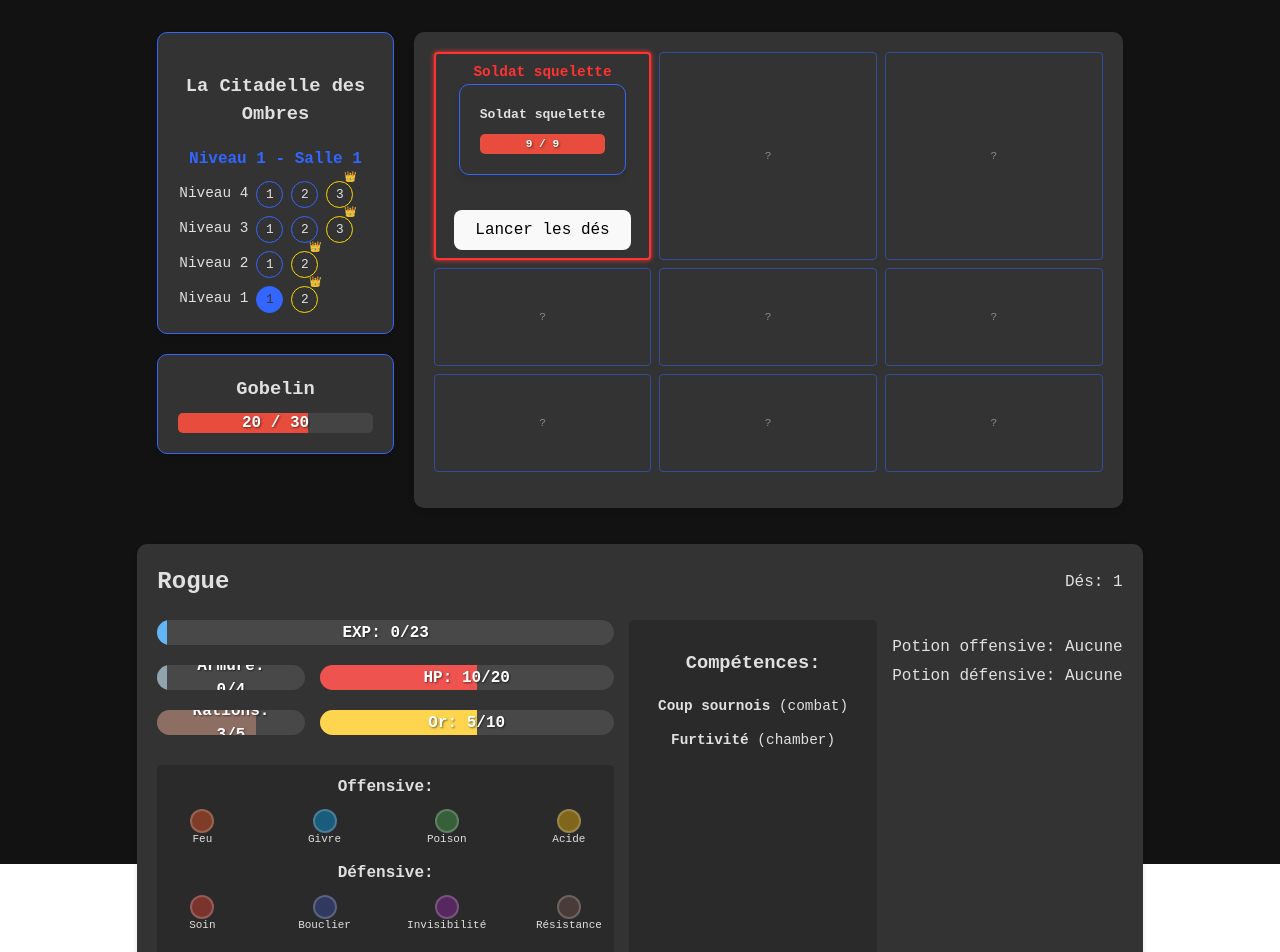
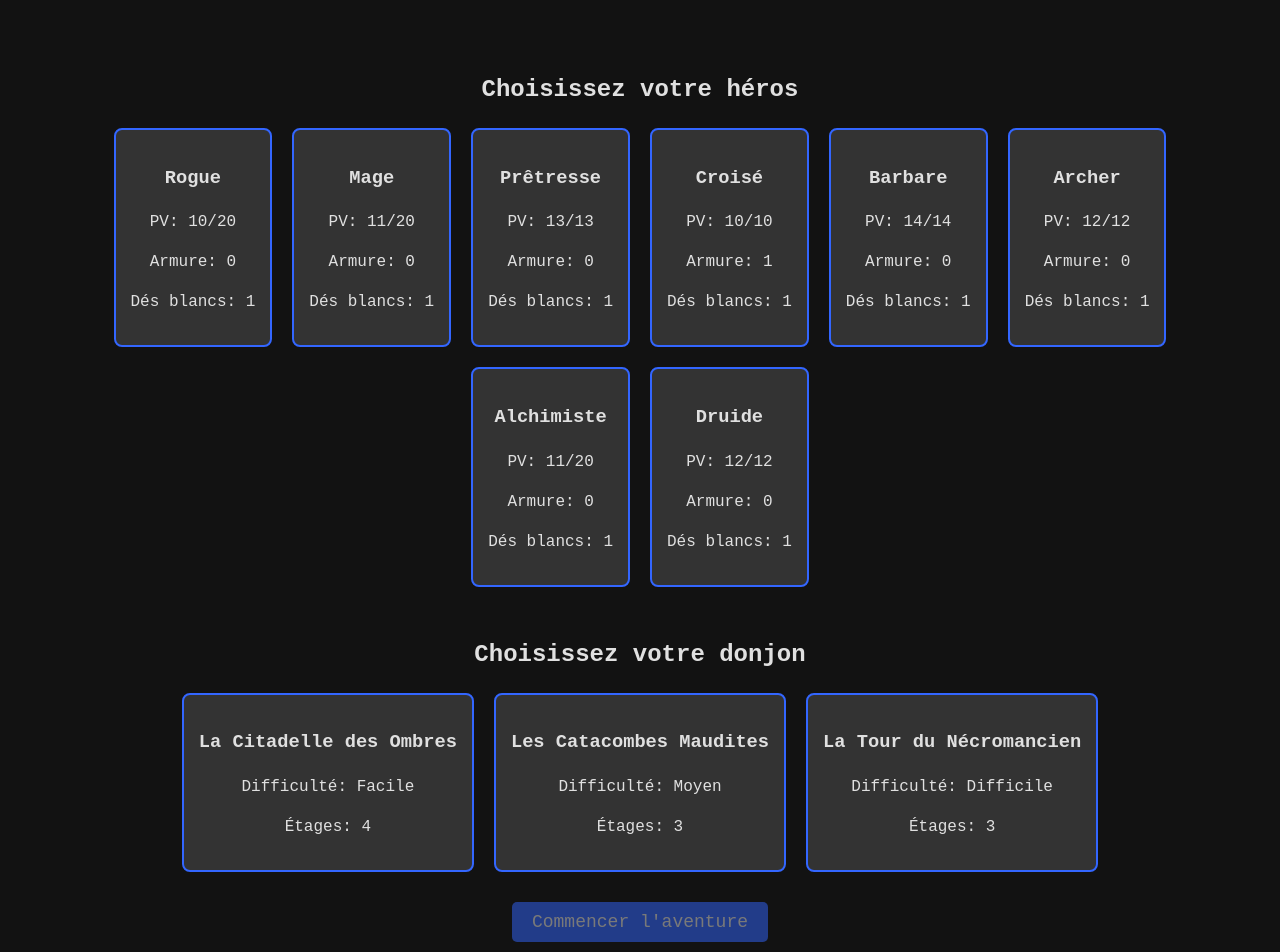
Before and after one commit to AlexandreGaultier/mini-rogue, a Vue app: page / in a window 1280 px wide. Shown: the top 952 px of the page. Built offline with nearby package versions, Linux system fonts and the light colour scheme; the HTML template or start-up script is replaced by a standard one.

Commit message:
add Selection View to choose Character and Dungeon + Game-over View

```diff
--- a/src/components/Chamber.vue
+++ b/src/components/Chamber.vue
@@ -157,13 +157,24 @@ function collectReward(tileNumber) {
 }
 
 function completeChamber() {
-  emit('chamber-completed');
-  store.dispatch('nextChamber');
-  initializeTiles();
-  revealedTiles.value = [1];
-  currentTile.value = 1;
-  Object.keys(diceResults).forEach(key => delete diceResults[key]);
-  Object.keys(rewardsCollected).forEach(key => delete rewardsCollected[key]);
+  if (dungeon.value && dungeon.value.floors) {
+    const currentFloor = dungeon.value.floors.find(floor => floor.level === currentLevel.value);
+    if (currentFloor) {
+      if (currentChamber.value < currentFloor.rooms.length) {
+        store.commit('SET_CURRENT_CHAMBER', currentChamber.value + 1);
+      } else {
+        // Passer au niveau suivant
+        if (currentLevel.value < dungeon.value.floors.length) {
+          store.commit('SET_CURRENT_LEVEL', currentLevel.value + 1);
+          store.commit('SET_CURRENT_CHAMBER', 1);
+        } else {
+          // Le donjon est terminé
+          alert("Félicitations ! Vous avez terminé le donjon !");
+          // Ici, vous pouvez rediriger vers une page de victoire ou le menu principal
+        }
+      }
+    }
+  }
 }
 
 watch(() => store.getters.offensivePotion, (newValue, oldValue) => {
@@ -202,6 +213,10 @@ function onCombatEnded(playerWon) {
 function startCombat(tileNumber) {
   currentTile.value = tileNumber;
 }
+
+const dungeon = computed(() => store.state.dungeon);
+const currentLevel = computed(() => store.state.currentLevel);
+const currentChamber = computed(() => store.state.currentChamber);
 </script>
 
 <style scoped>
--- a/src/components/DungeonTree.vue
+++ b/src/components/DungeonTree.vue
@@ -1,5 +1,5 @@
 <template>
-  <div class="dungeon-tree">
+  <div v-if="dungeon && dungeon.floors" class="dungeon-tree">
     <h3>{{ dungeon.name }}</h3>
     <div class="current-location">Niveau {{ currentLevel }} - Salle {{ currentChamber }}</div>
     <div class="floors">
--- a/src/data/game-data.json
+++ b/src/data/game-data.json
@@ -292,8 +292,11 @@
       "reward": { "type": "xp", "value": 3 }
     }
   ],
-  "dungeon": {
+  "dungeons": [
+    {
+      "id": 1,
       "name": "La Citadelle des Ombres",
+      "difficulty": "Facile",
       "floors": [
         {
           "level": 1,
@@ -326,5 +329,84 @@
           ]
         }
       ]
+    },
+    {
+      "id": 2,
+      "name": "Les Catacombes Maudites",
+      "difficulty": "Moyen",
+      "floors": [
+        {
+          "level": 1,
+          "rooms": [
+            { "number": 1, "type": "normal" },
+            { "number": 2, "type": "normal" },
+            { "number": 3, "type": "boss" }
+          ]
+        },
+        {
+          "level": 2,
+          "rooms": [
+            { "number": 1, "type": "normal" },
+            { "number": 2, "type": "normal" },
+            { "number": 3, "type": "normal" },
+            { "number": 4, "type": "boss" }
+          ]
+        },
+        {
+          "level": 3,
+          "rooms": [
+            { "number": 1, "type": "normal" },
+            { "number": 2, "type": "normal" },
+            { "number": 3, "type": "normal" },
+            { "number": 4, "type": "normal" },
+            { "number": 5, "type": "boss" }
+          ]
         }
+      ]
+    },
+    {
+      "id": 3,
+      "name": "La Tour du Nécromancien",
+      "difficulty": "Difficile",
+      "floors": [
+        {
+          "level": 1,
+          "rooms": [
+            { "number": 1, "type": "normal" },
+            { "number": 2, "type": "normal" },
+            { "number": 3, "type": "normal" },
+            { "number": 4, "type": "boss" }
+          ]
+        },
+        {
+          "level": 2,
+          "rooms": [
+            { "number": 1, "type": "normal" },
+            { "number": 2, "type": "normal" },
+            { "number": 3, "type": "normal" },
+            { "number": 4, "type": "normal" },
+            { "number": 5, "type": "boss" }
+          ]
+        },
+        {
+          "level": 3,
+          "rooms": [
+            { "number": 1, "type": "normal" },
+            { "number": 2, "type": "normal" },
+            { "number": 3, "type": "normal" },
+            { "number": 4, "type": "normal" },
+            { "number": 5, "type": "normal" },
+            { "number": 6, "type": "boss" }
+          ]
         }
+      ]
+    }
+  ],
+  "gameOverDialogues": [
+    "Votre corps gît désormais dans les profondeurs obscures, oublié de tous...",
+    "Les ténèbres vous engloutissent, votre quête s'achève ici dans un silence glacial.",
+    "Votre dernier souffle résonne dans les couloirs vides, emportant avec lui vos rêves de gloire.",
+    "Les murs froids du donjon seront votre tombeau éternel, témoin de votre échec.",
+    "Vous succombez à vos blessures, laissant derrière vous une légende inachevée."
+  ]
+}
--- a/src/router/index.js
+++ b/src/router/index.js
@@ -1,11 +1,23 @@
 import { createRouter, createWebHistory } from 'vue-router'
+import CharacterSelectionView from '../views/CharacterSelectionView.vue'
 import GameView from '../views/GameView.vue'
+import GameOverView from '../views/GameOverView.vue'
 
 const routes = [
   {
     path: '/',
+    name: 'CharacterSelection',
+    component: CharacterSelectionView
+  },
+  {
+    path: '/game',
     name: 'Game',
     component: GameView
+  },
+  {
+    path: '/game-over',
+    name: 'GameOver',
+    component: GameOverView
   }
 ]
 
--- a/src/store/index.js
+++ b/src/store/index.js
@@ -11,7 +11,7 @@ const potions = {
 export default createStore({
   state: {
     character: { ...initialCharacterState },
-    dungeon: gameData.dungeon,
+    dungeon: null,
     currentLevel: 1,
     currentChamber: 1,
     potionOffer: null
@@ -36,6 +36,9 @@ export default createStore({
     },
     SET_POTION_OFFER(state, offer) {
       state.potionOffer = offer;
+    },
+    SET_DUNGEON(state, dungeon) {
+      state.dungeon = dungeon;
     }
   },
   actions: {
--- /dev/null
+++ b/src/views/CharacterSelectionView.vue
@@ -0,0 +1,113 @@
+<template>
+  <div class="character-selection">
+    <h2>Choisissez votre héros</h2>
+    <div class="characters">
+      <div v-for="character in characters" :key="character.id"
+           class="character"
+           :class="{ selected: selectedCharacter === character }"
+           @click="selectCharacter(character)">
+        <h3>{{ character.name }}</h3>
+        <p>PV: {{ character.hp }}/{{ character.maxHp }}</p>
+        <p>Armure: {{ character.armor }}</p>
+        <p>Dés blancs: {{ character.whiteDice }}</p>
+      </div>
+    </div>
+
+    <h2>Choisissez votre donjon</h2>
+    <div class="dungeons">
+      <div v-for="dungeon in dungeons" :key="dungeon.id"
+           class="dungeon"
+           :class="{ selected: selectedDungeon === dungeon }"
+           @click="selectDungeon(dungeon)">
+        <h3>{{ dungeon.name }}</h3>
+        <p>Difficulté: {{ dungeon.difficulty }}</p>
+        <p>Étages: {{ dungeon.floors.length }}</p>
+      </div>
+    </div>
+
+    <button @click="startGame" :disabled="!selectedCharacter || !selectedDungeon">
+      Commencer l'aventure
+    </button>
+  </div>
+</template>
+
+<script setup>
+import { ref } from 'vue';
+import { useStore } from 'vuex';
+import { useRouter } from 'vue-router';
+import gameData from '../data/game-data.json';
+
+const store = useStore();
+const router = useRouter();
+
+const characters = ref(gameData.characters);
+const dungeons = ref(gameData.dungeons);
+const selectedCharacter = ref(null);
+const selectedDungeon = ref(null);
+
+function selectCharacter(character) {
+  selectedCharacter.value = character;
+}
+
+function selectDungeon(dungeon) {
+  selectedDungeon.value = dungeon;
+}
+
+function startGame() {
+  if (selectedCharacter.value && selectedDungeon.value) {
+    store.commit('SET_CHARACTER', selectedCharacter.value);
+    store.commit('SET_DUNGEON', selectedDungeon.value);
+    store.commit('SET_CURRENT_LEVEL', 1);
+    store.commit('SET_CURRENT_CHAMBER', 1);
+    router.push('/game');
+  }
+}
+</script>
+
+<style scoped>
+.character-selection {
+  display: flex;
+  flex-direction: column;
+  align-items: center;
+  padding: 20px;
+  background-color: var(--color-background);
+  color: var(--color-text);
+}
+
+.characters, .dungeons {
+  display: flex;
+  flex-wrap: wrap;
+  justify-content: center;
+  gap: 20px;
+  margin-bottom: 30px;
+}
+
+.character, .dungeon {
+  background-color: var(--color-dark-gray);
+  border: 2px solid var(--color-accent);
+  border-radius: 8px;
+  padding: 15px;
+  cursor: pointer;
+  transition: all 0.3s ease;
+}
+
+.character.selected, .dungeon.selected {
+  border-color: var(--color-primary);
+  box-shadow: 0 0 10px var(--color-primary);
+}
+
+button {
+  padding: 10px 20px;
+  font-size: 18px;
+  background-color: var(--color-accent);
+  color: var(--color-text);
+  border: none;
+  border-radius: 5px;
+  cursor: pointer;
+}
+
+button:disabled {
+  opacity: 0.5;
+  cursor: not-allowed;
+}
+</style>
--- /dev/null
+++ b/src/views/GameOverView.vue
@@ -0,0 +1,66 @@
+<template>
+  <div class="game-over">
+    <h1>Game Over</h1>
+    <p class="death-message">{{ deathMessage }}</p>
+    <button @click="returnToMenu">Retour au menu principal</button>
+  </div>
+</template>
+
+<script setup>
+import { ref, onMounted } from 'vue';
+import { useRouter } from 'vue-router';
+import gameData from '../data/game-data.json';
+
+const router = useRouter();
+const deathMessage = ref('');
+
+onMounted(() => {
+  const messages = gameData.gameOverDialogues;
+  deathMessage.value = messages[Math.floor(Math.random() * messages.length)];
+});
+
+function returnToMenu() {
+  router.push('/');
+}
+</script>
+
+<style scoped>
+.game-over {
+  display: flex;
+  flex-direction: column;
+  align-items: center;
+  justify-content: center;
+  height: 100vh;
+  background-color: #000;
+  color: #8b0000;
+}
+
+h1 {
+  font-size: 4rem;
+  margin-bottom: 2rem;
+  text-shadow: 0 0 10px #ff0000;
+}
+
+.death-message {
+  font-size: 1.5rem;
+  max-width: 600px;
+  text-align: center;
+  margin-bottom: 2rem;
+  line-height: 1.6;
+}
+
+button {
+  padding: 10px 20px;
+  font-size: 1.2rem;
+  background-color: #8b0000;
+  color: #fff;
+  border: none;
+  border-radius: 5px;
+  cursor: pointer;
+  transition: all 0.3s ease;
+}
+
+button:hover {
+  background-color: #ff0000;
+}
+</style>
--- a/src/views/GameView.vue
+++ b/src/views/GameView.vue
@@ -2,7 +2,11 @@
   <div class="game-view">
     <div class="game-board">
       <div class="left-panel">
-        <DungeonTree :dungeon="gameData.dungeon" :currentLevel="currentLevel" :currentChamber="currentChamber" />
+        <DungeonTree
+          :dungeon="dungeon"
+          :currentLevel="currentLevel"
+          :currentChamber="currentChamber"
+        />
         <MonsterHealthBar
           :monsterName="currentMonster.name"
           :currentHealth="currentMonster.currentHealth"
@@ -19,12 +23,16 @@
 
 <script setup>
 import { ref, computed } from 'vue';
+import { useStore } from 'vuex';
 import Chamber from '../components/Chamber.vue';
 import CharacterBoard from '../components/CharacterBoard.vue';
 import DungeonTree from '../components/DungeonTree.vue';
 import gameData from '../data/game-data.json';
 import MonsterHealthBar from '../components/MonsterHealthBar.vue';
 
+const store = useStore();
+
+const dungeon = computed(() => store.state.dungeon);
 const currentLevel = ref(1);
 const currentChamber = ref(1);
 const currentCharacter = ref(gameData.characters[0]); // Sélectionne le premier personnage par défaut
```
Lines whose indentation alone changed are shown as unchanged.
